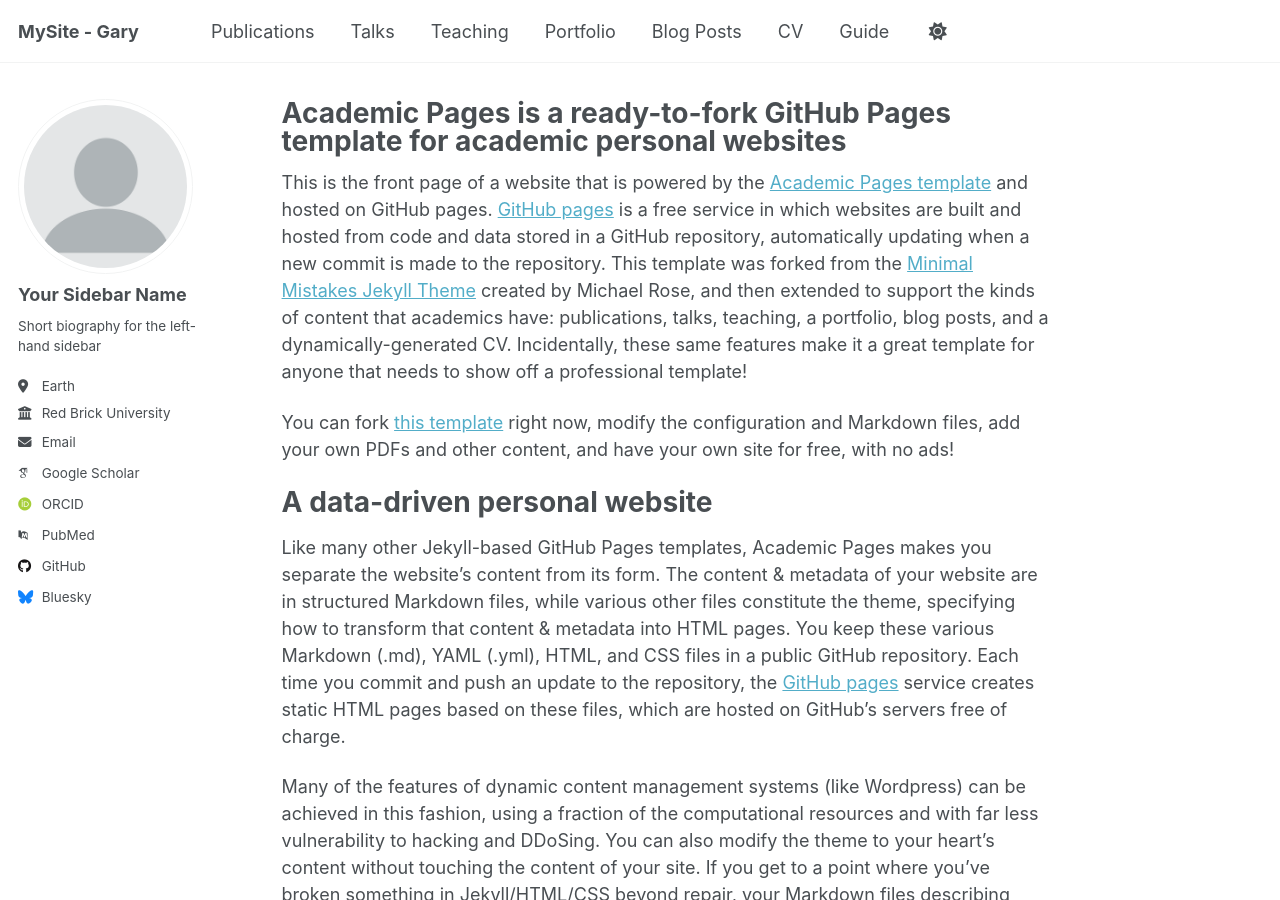
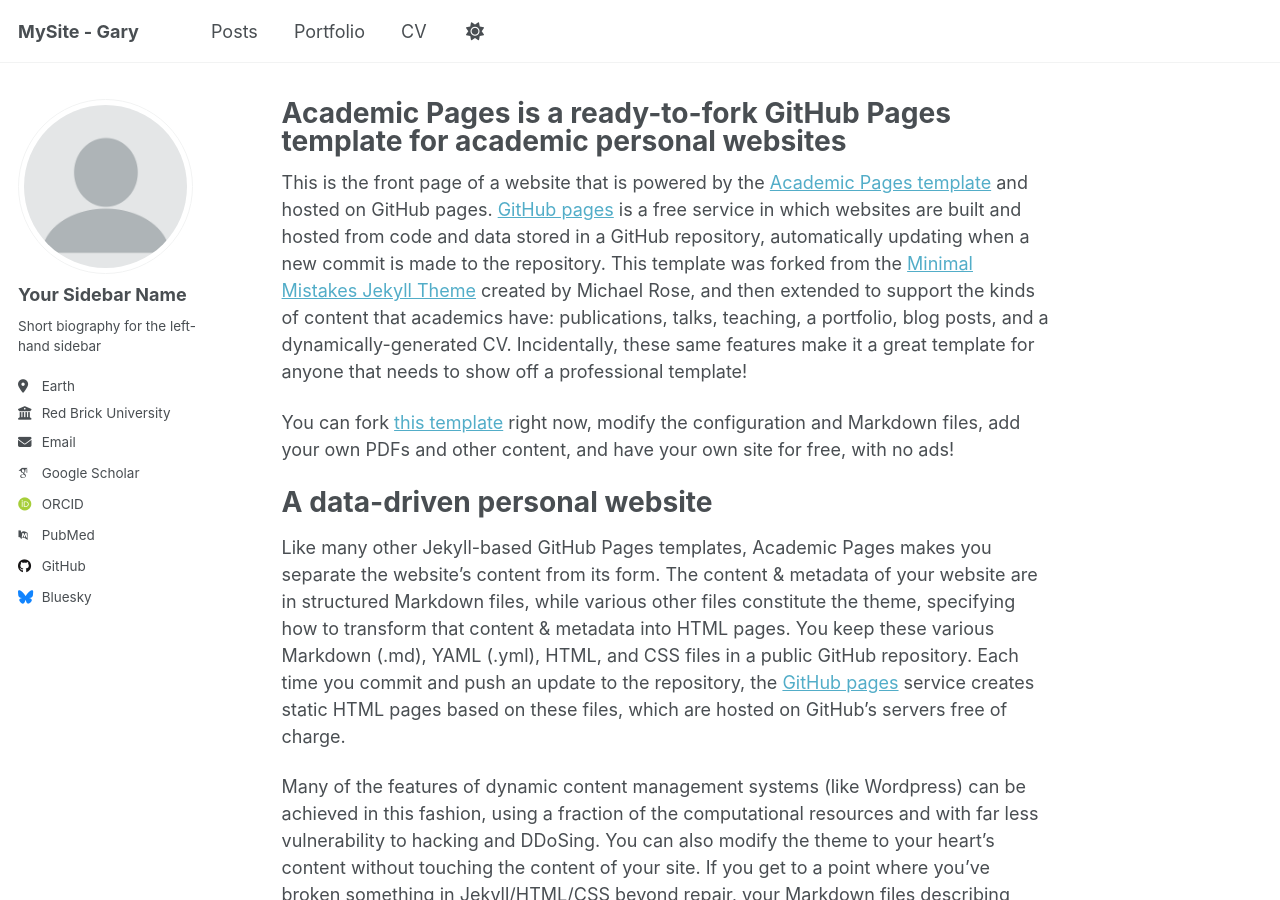
Before and after one commit to garyhooks/garyhooks.github.io, a Jekyll site: the page built from _pages/about.md, in a window 1280 px wide and 900 px high. Built offline with Jekyll 4.4.1, drawn with Linux system fonts in a browser that asks for light colours; some web fonts are replaced; a script that is not in the unit is left out; part of the change alters nothing that is shown.

Commit message:
Update navigation.yml

```diff
--- a/_data/navigation.yml
+++ b/_data/navigation.yml
@@ -8,26 +8,28 @@
 #      Markdown formatted page while the second is generated using JSON.
 
 main:
-  - title: "Publications"
-    url: /publications/
-
-  - title: "Talks"
-    url: /talks/
-
-  - title: "Teaching"
-    url: /teaching/
+  - title: "Posts"
+    url: /posts/
 
   - title: "Portfolio"
     url: /portfolio/
 
-  - title: "Blog Posts"
-    url: /year-archive/
-
   - title: "CV"
     url: /cv/
+
+  #- title: "Teaching"
+  #  url: /teaching/
+
+  #- title: "Portfolio"
+  #  url: /portfolio/
+
+  #- title: "Blog Posts"
+  #  url: /year-archive/
+
+
 
   # - title: "CV"
   #   url: /cv-json/
 
-  - title: "Guide"
-    url: /markdown/
+  #- title: "Guide"
+   # url: /markdown/
```
